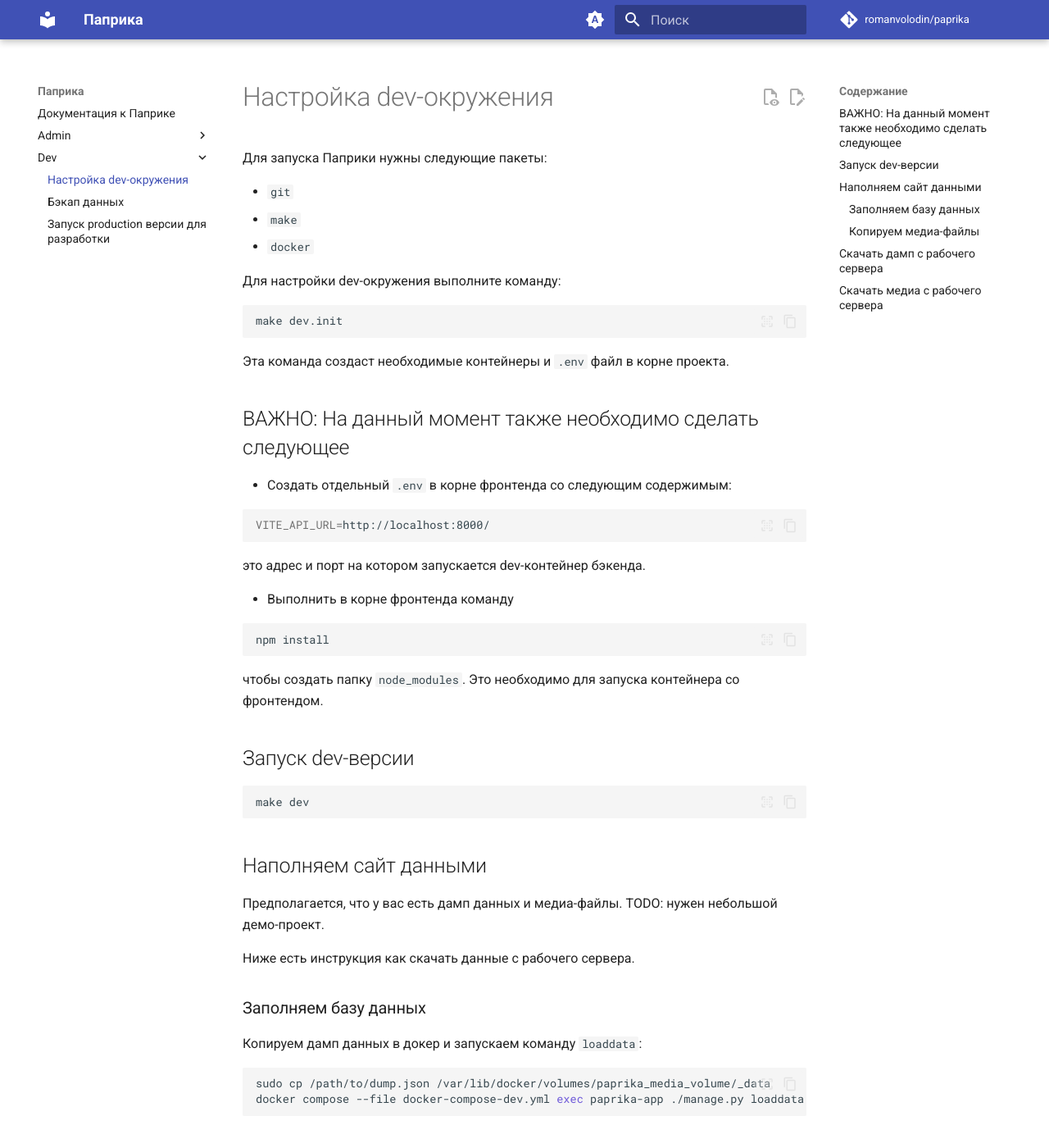
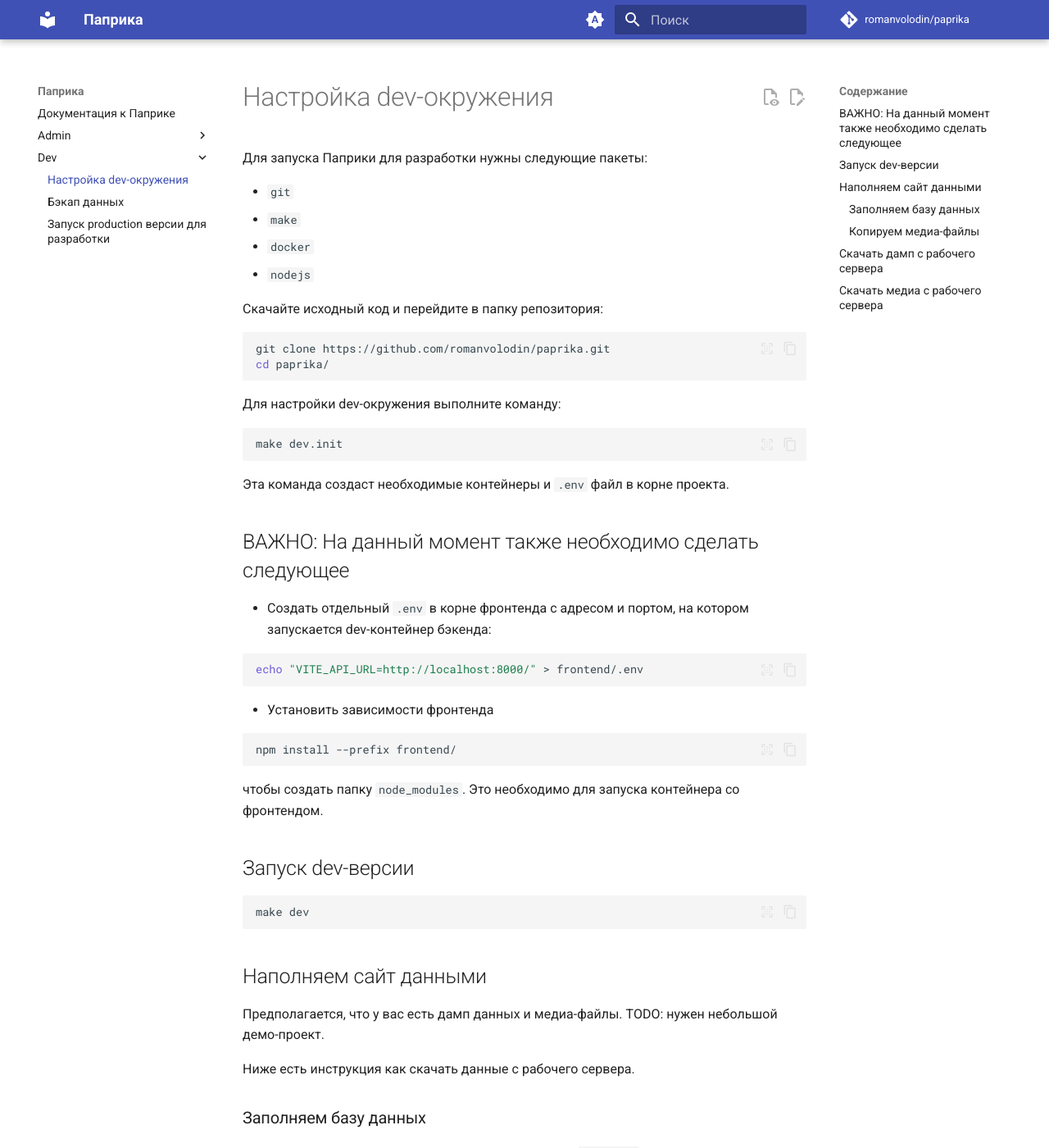
Before and after one commit to romanvolodin/paprika, an MkDocs documentation site: the page built from docs/docs/dev/index.md, in a window 1280 px wide and 1400 px high. Shown: the whole window at 82% size. Built offline with MkDocs 1.6.1 and Material for MkDocs 9.7.7, drawn with Linux system fonts in a browser that asks for light colours; comment, search, counter and statistics services are not loaded; some of the changed text lies outside the part shown.

Commit message:
Дополнил инструкцию по созданию dev-окружения

````diff
--- a/docs/docs/dev/index.md
+++ b/docs/docs/dev/index.md
@@ -1,10 +1,18 @@
 # Настройка dev-окружения
 
-Для запуска Паприки нужны следующие пакеты:
+Для запуска Паприки для разработки нужны следующие пакеты:
 
 - `git`
 - `make`
 - `docker`
+- `nodejs`
+
+Скачайте исходный код и перейдите в папку репозитория:
+
+```bash
+git clone https://github.com/romanvolodin/paprika.git
+cd paprika/
+```
 
 Для настройки dev-окружения выполните команду:
 
@@ -16,18 +24,16 @@
 
 ## ВАЖНО: На данный момент также необходимо сделать следующее
 
-- Создать отдельный `.env` в корне фронтенда со следующим содержимым:
+- Создать отдельный `.env` в корне фронтенда с адресом и портом, на котором запускается dev-контейнер бэкенда:
 
   ```bash
-  VITE_API_URL=http://localhost:8000/
+  echo "VITE_API_URL=http://localhost:8000/" > frontend/.env
   ```
 
-  это адрес и порт на котором запускается dev-контейнер бэкенда.
-
-- Выполнить в корне фронтенда команду
+- Установить зависимости фронтенда
 
 ```bash
-npm install
+npm install --prefix frontend/
 ```
 
 чтобы создать папку `node_modules`. Это необходимо для запуска контейнера со фронтендом.
````
Also changed, not shown: other parts of docs/docs/dev/index.md (+1 -1 lines).
